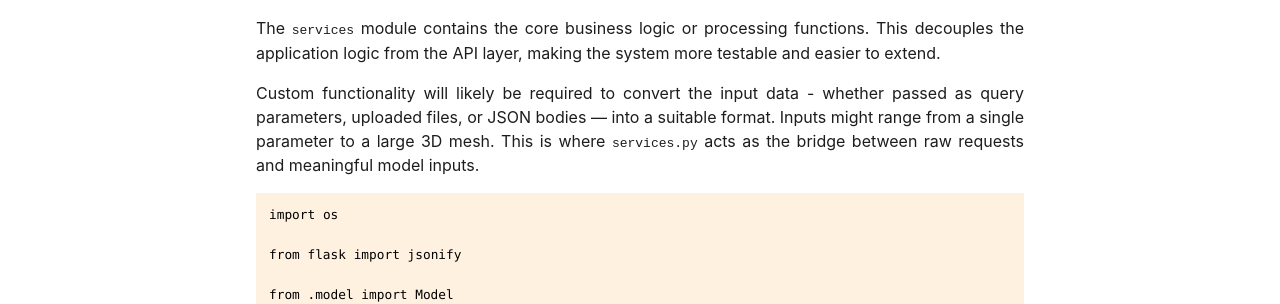
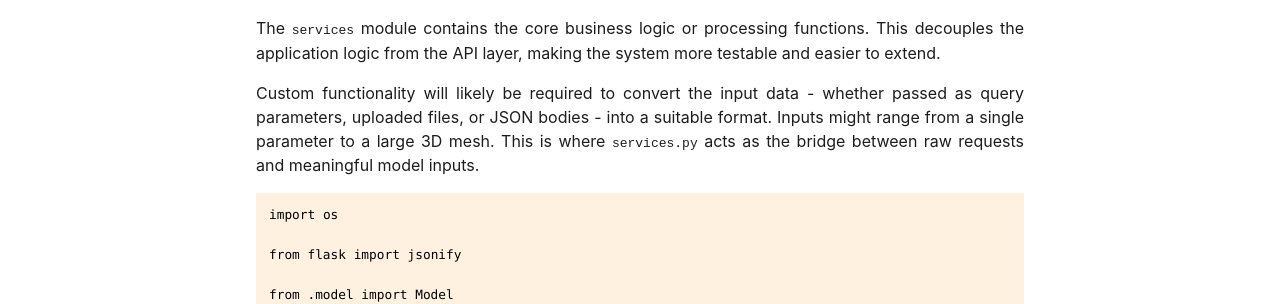
Before and after one commit to mark-hobbs/mark-hobbs.github.io, a Jekyll site: the page built from _posts/2025-04-15-model-deployment.md, in a window 1280 px wide and 900 px high, scrolled down 1241 px. Shown: the part 177-481 px from the top of the window. Built offline with Jekyll 4.4.1, drawn with Linux system fonts in a browser that asks for light colours.

Commit message:
General updates

````diff
--- a/_posts/2025-04-15-model-deployment.md
+++ b/_posts/2025-04-15-model-deployment.md
@@ -54,7 +54,7 @@ def predict():
 
 The `services` module contains the core business logic or processing functions. This decouples the application logic from the API layer, making the system more testable and easier to extend.
 
-Custom functionality will likely be required to convert the input data - whether passed as query parameters, uploaded files, or JSON bodies — into a suitable format. Inputs might range from a single parameter to a large 3D mesh. This is where `services.py` acts as the bridge between raw requests and meaningful model inputs.
+Custom functionality will likely be required to convert the input data - whether passed as query parameters, uploaded files, or JSON bodies - into a suitable format. Inputs might range from a single parameter to a large 3D mesh. This is where `services.py` acts as the bridge between raw requests and meaningful model inputs.
 
 ```python
 import os
````
